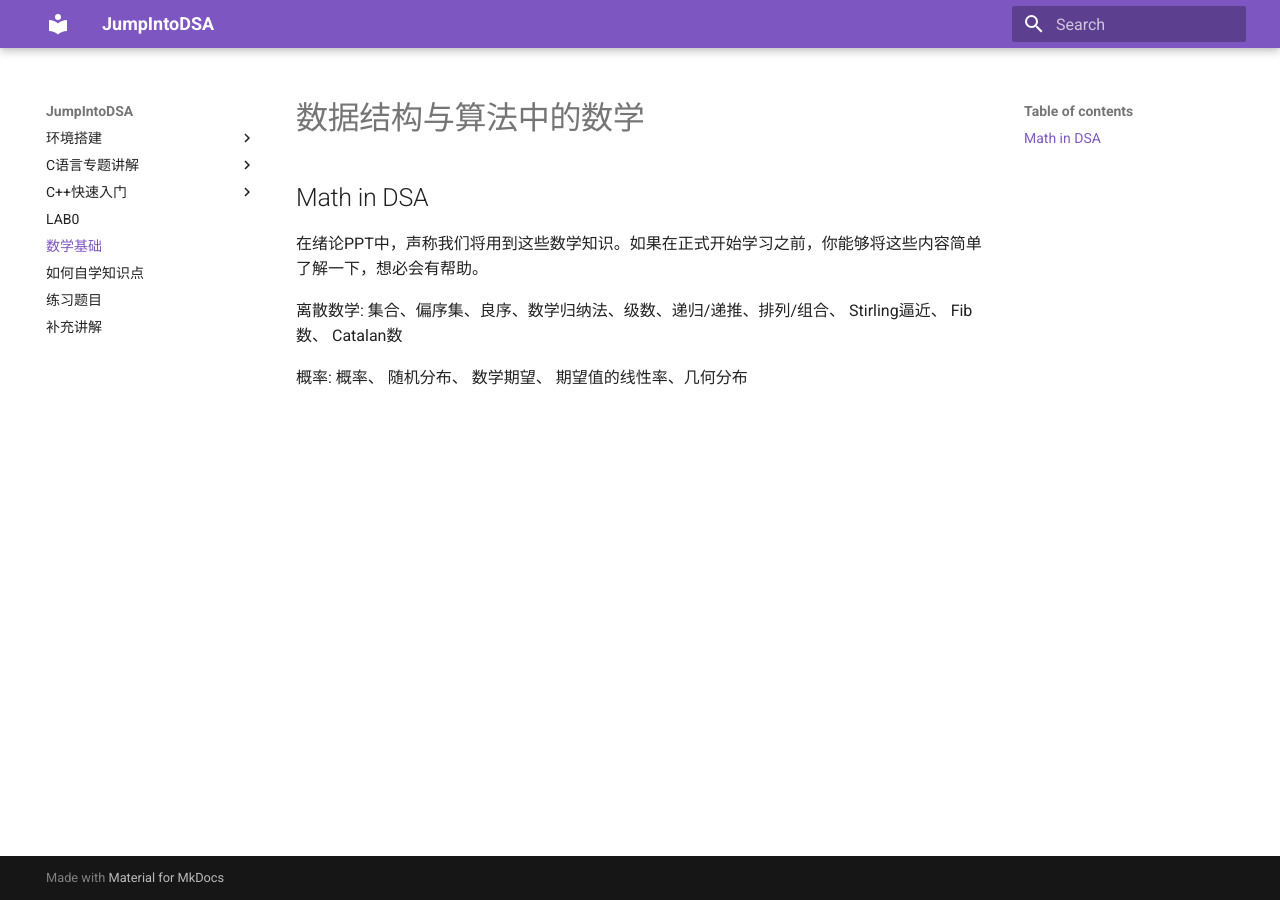
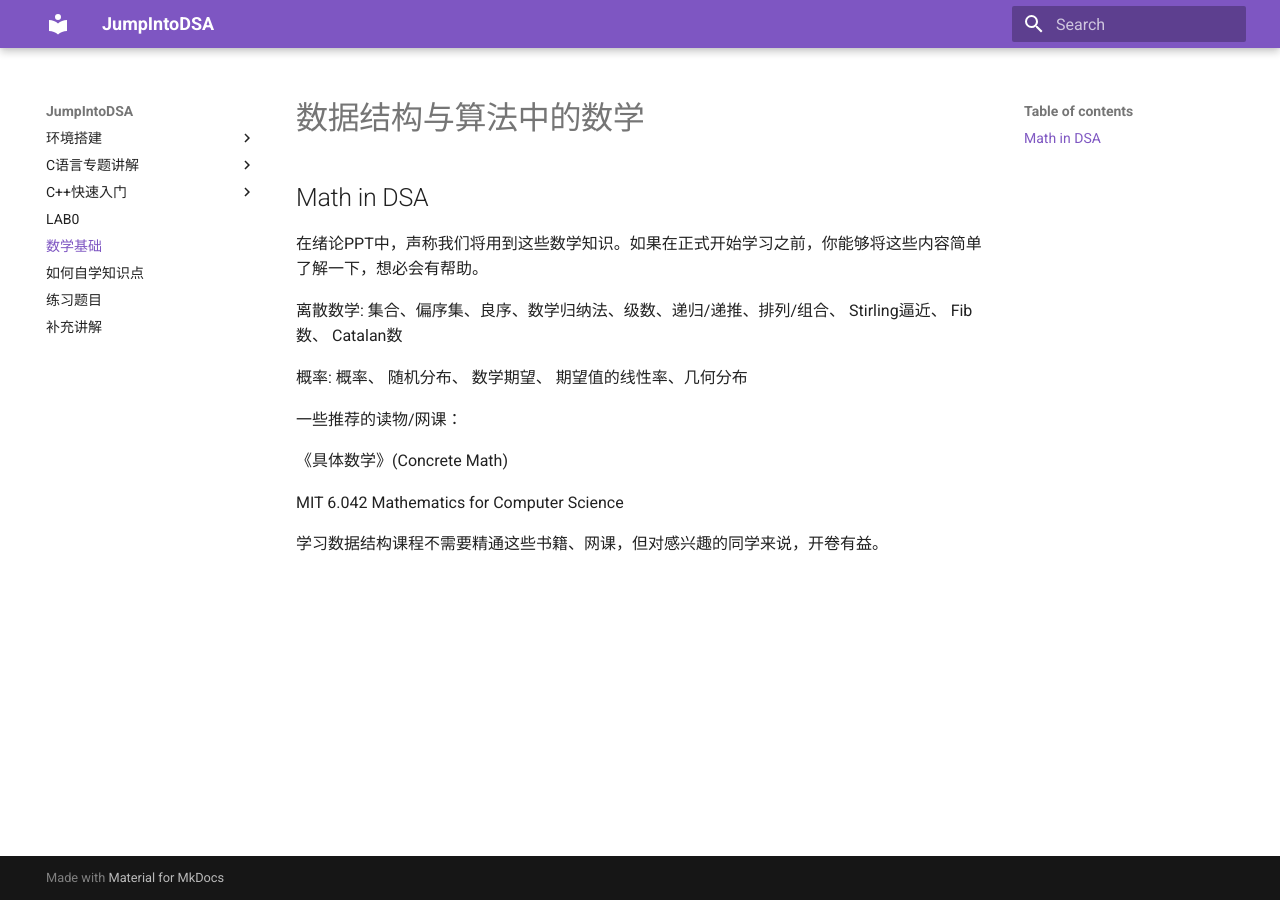
Before and after one commit to Tsinghua-DSA/JumpIntoDSA, an MkDocs documentation site: the page built from docs/Math/index.md, in a window 1280 px wide. Built offline with MkDocs 1.6.1 and Material for MkDocs 9.7.7, drawn with Linux system fonts in a browser that asks for light colours.

Commit message:
add math material ref

```diff
--- a/docs/Math/index.md
+++ b/docs/Math/index.md
@@ -6,3 +6,11 @@
 离散数学: 集合、偏序集、良序、数学归纳法、级数、递归/递推、排列/组合、 Stirling逼近、 Fib数、 Catalan数
 
 概率: 概率、 随机分布、 数学期望、 期望值的线性率、几何分布
+
+一些推荐的读物/网课：
+
+《具体数学》(Concrete Math)
+
+MIT 6.042 Mathematics for Computer Science
+
+学习数据结构课程不需要精通这些书籍、网课，但对感兴趣的同学来说，开卷有益。
```
